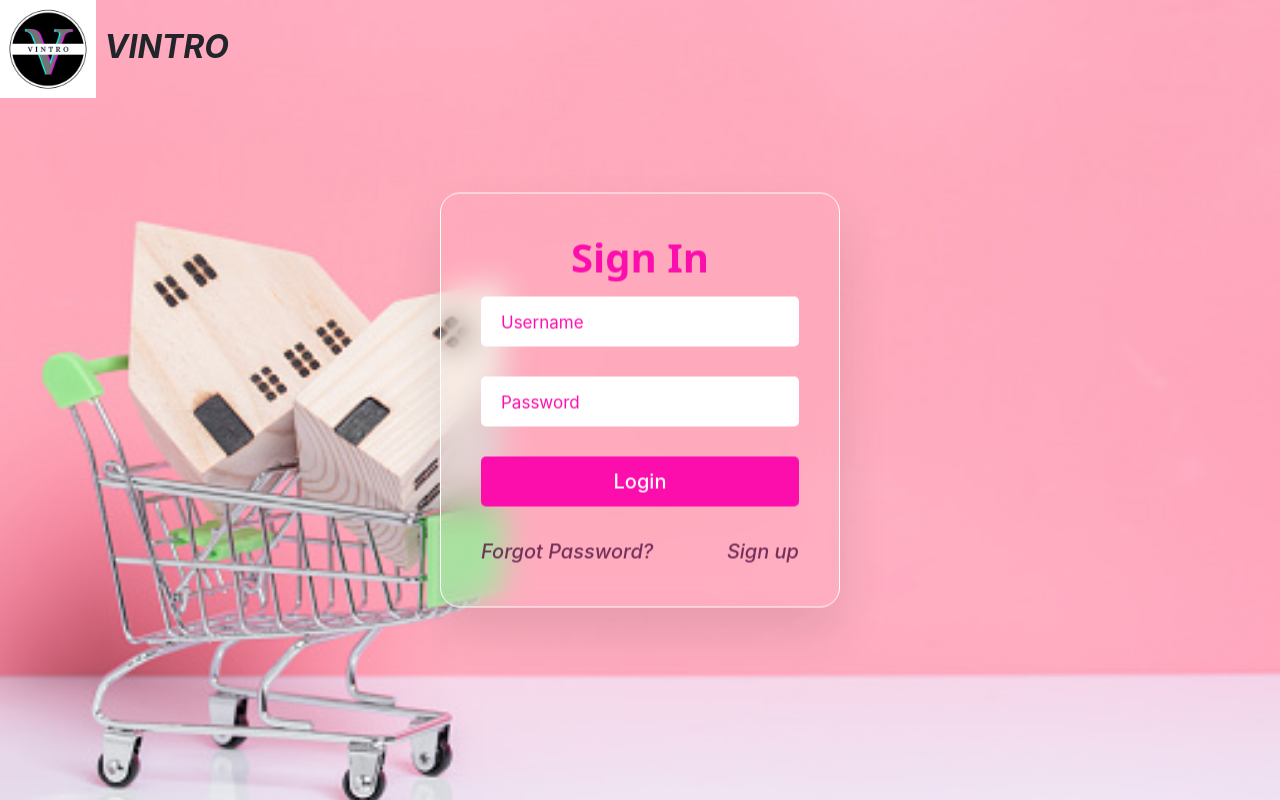
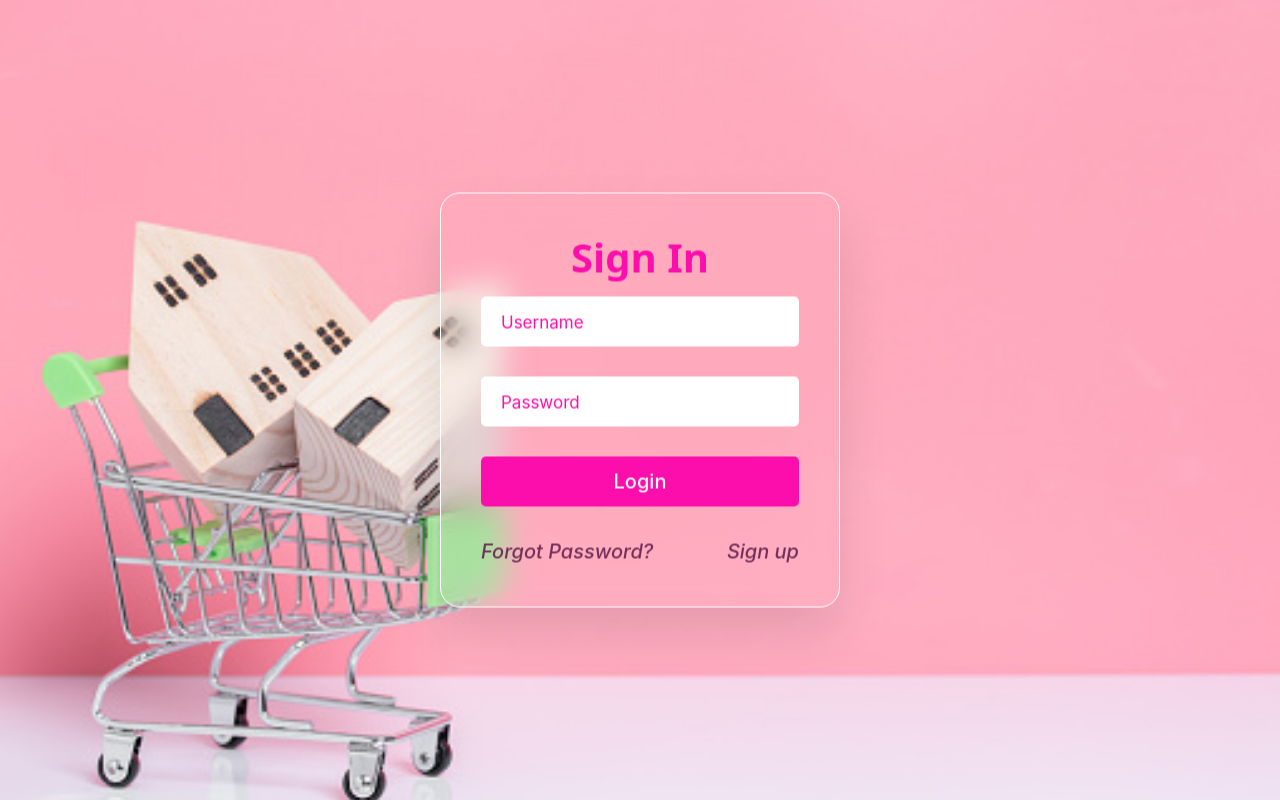
Before and after one commit to tiyasaha/Shopping, a plain HTML site: page index.html in a window 1280 px wide. Drawn offline with nearby package versions, Linux system fonts and the light colour scheme.

Commit message:
logo removed

```diff
--- a/index.html
+++ b/index.html
@@ -13,9 +13,6 @@
 <body class="bg-img">
 
     <div class="login-form">
-        <div class="logo">
-           <h2><img src="./images/vintro logi.jfif" width="96px" height="98px"> <span><strong><em>VINTRO</em></strong></span></h2>
-        </div>
         <div class="login">
             <h2>Sign In</h2>
 
```
